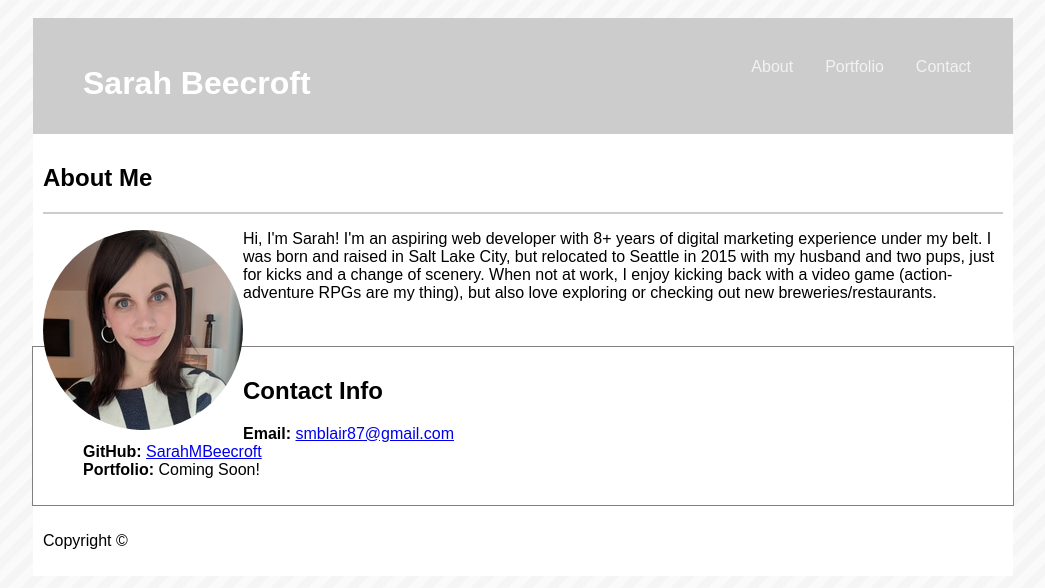
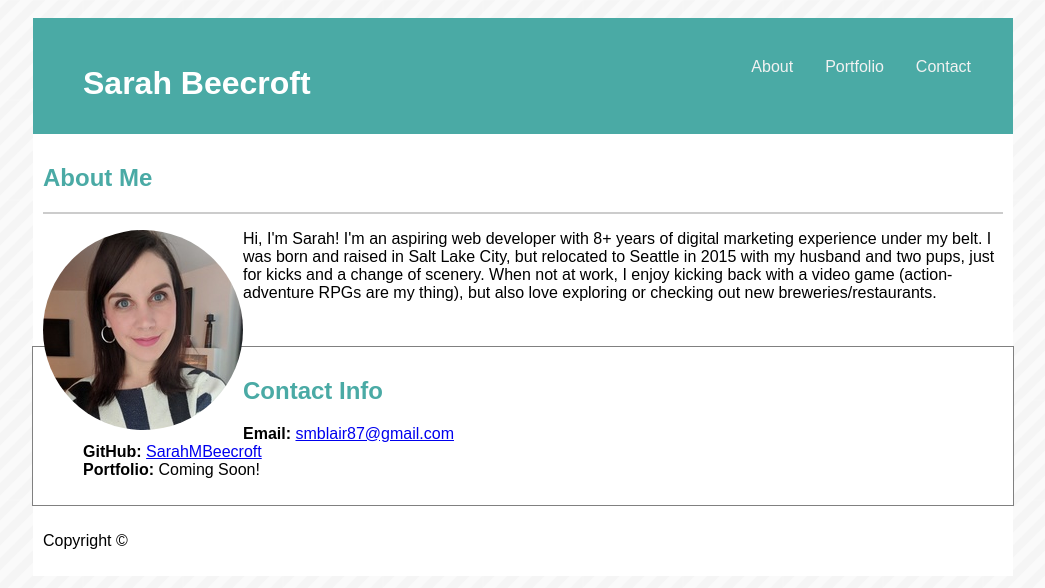
Before and after one commit to SarahMBeecroft/Basic-Portfolio, a plain HTML site: page index.html in a window 1280 px wide. Shown: the whole page, without its empty margins (117-1162 px from the left). Drawn offline with Linux system fonts and the light colour scheme.

Commit message:
Made h2 and top nav bar teal

```diff
--- a/assets/css/style.css
+++ b/assets/css/style.css
@@ -9,13 +9,13 @@ div {
 /* Adds background image to site */
 body {
   background-image: url("../../assets/images/stripes-light.png");
-  background-color: #cccccc;
+  background-color: white;
  }
 
 /* navbar container */
 .topnav {
   overflow: hidden;
-  background-color: #cccccc;
+  background-color: #4aaaa5;
 }
 
 /* Navbar links */
@@ -40,7 +40,7 @@ ul {
   list-style: none;
  }
 
-/* Makes h1 white */
+/* Makes h1 white and sets font*/
 h1 {
   display: inline-block;
   color: white;
@@ -50,7 +50,7 @@ h1 {
 
 /* Makes h2 teal */
 h2 {
-  color: 4aaaa5;
+  color: #4aaaa5;
 }
 
 /* Makes profile image round */
```
